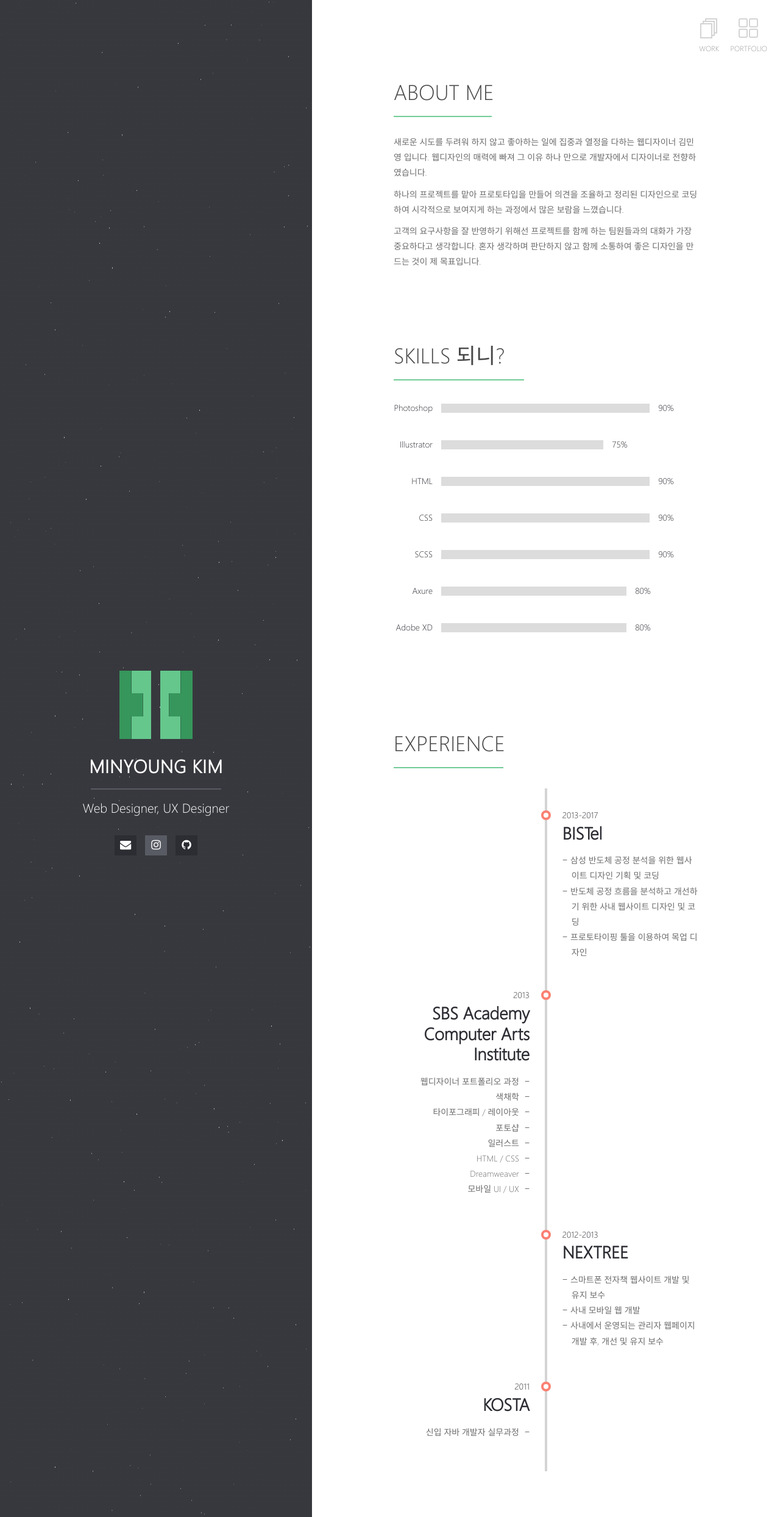
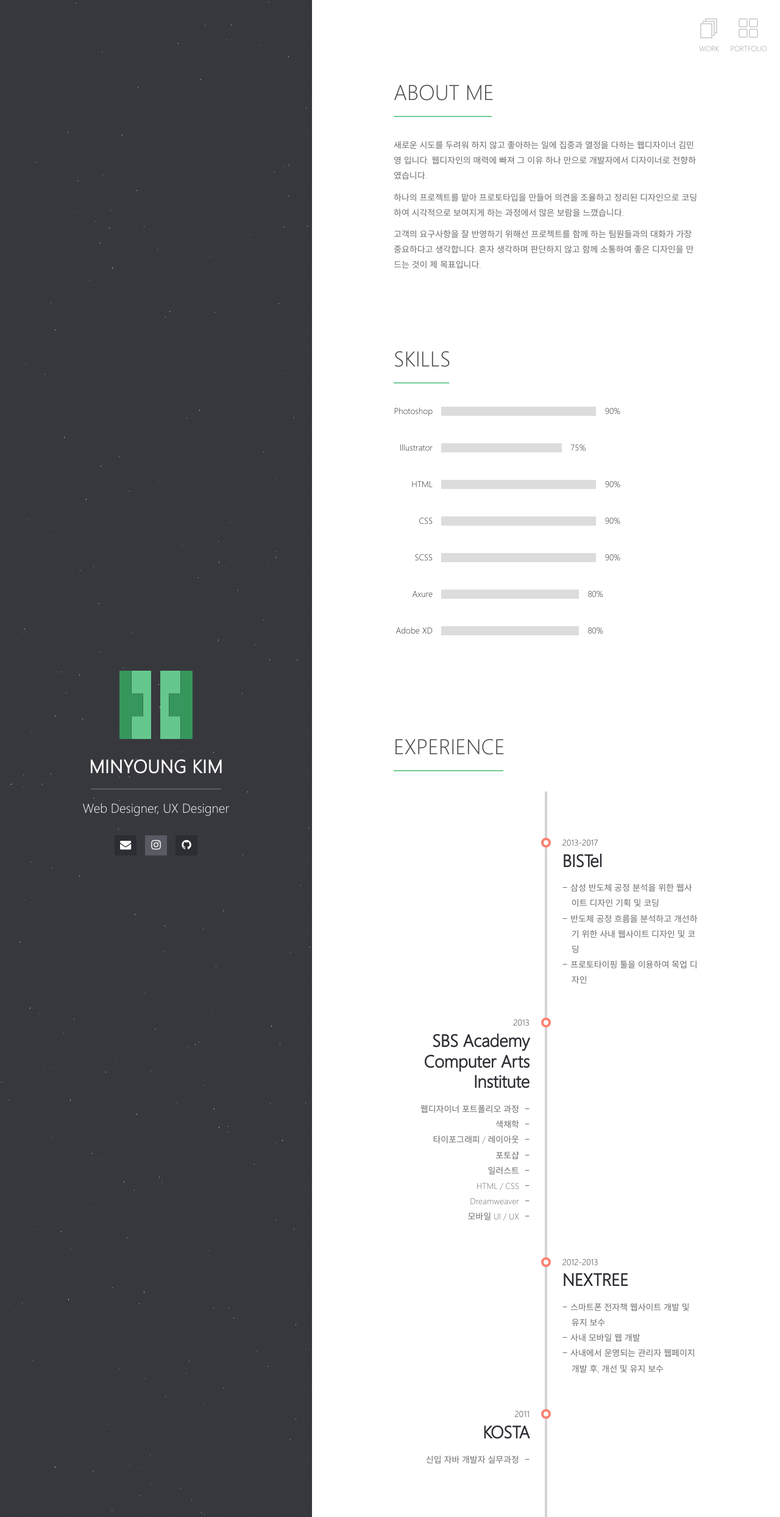
Before and after one commit to mykimdesign/mykimdesign.github.io, a Jekyll site: the page built from index.md, in a window 1280 px wide. Shown: the whole page at 61% size. Built offline with Jekyll 4.4.1, drawn with Linux system fonts in a browser that asks for light colours; our own code applies the rules of GitHub Pages for plain Markdown files.

Commit message:
modify the progress bar

```diff
--- a/assets/_sass/_mykim.scss
+++ b/assets/_sass/_mykim.scss
@@ -11,7 +11,7 @@
 }
 
 .my-aboutme-wrapper {
-  padding-top: 30px;
+  padding-top: 35px;
 }
 
 .my-skills-wrapper {
@@ -119,6 +119,7 @@
 
 .my-experience-wrapper {
   position: relative;
+  padding-top: 40px;
 
   .my-experience-content {
     display: inline-block;
@@ -260,7 +261,7 @@
     top: 45px;
     left: calc(50% - 2px);
     width: 4px;
-    height: 1120px;
+    height: 1190px;
     background: #d4d4d4;
 
     .move-bar {
@@ -312,11 +313,10 @@
       }
     }
   }
+
   .my-experience-wrapper {
-
     .my-experience-timeline {
       left: 0;
-      height: 100%;
     }
 
     .my-bistel {
@@ -326,7 +326,7 @@
     }
 
     .my-sbs {
-      top: 277px;
+      top: 267px;
       left: 4px;
       width: 100%;
       padding-left: 25px;
@@ -356,13 +356,13 @@
     }
 
     .my-nextree {
-      top: -140px;
+      top: -150px;
       left: 4px;
       width: 100%;
     }
 
     .my-kosta {
-      top: 277px;
+      top: 267px;
       left: 4px;
       width: 100%;
       padding-left: 25px;
@@ -393,7 +393,7 @@
   }
 }
 
-@media screen and (max-width: 522px) {
+@media screen and (max-width: 542px) {
   .my-experience-wrapper {
     .my-bistel {
       top: -345px;
--- a/index.md
+++ b/index.md
@@ -22,7 +22,7 @@
 <br>
 
 
-# SKILLS 되니?
+# SKILLS
 
 <div class="my-skills-wrapper">
     <ul class="my-skill">
```
Also changed, not shown: 3 other files.
